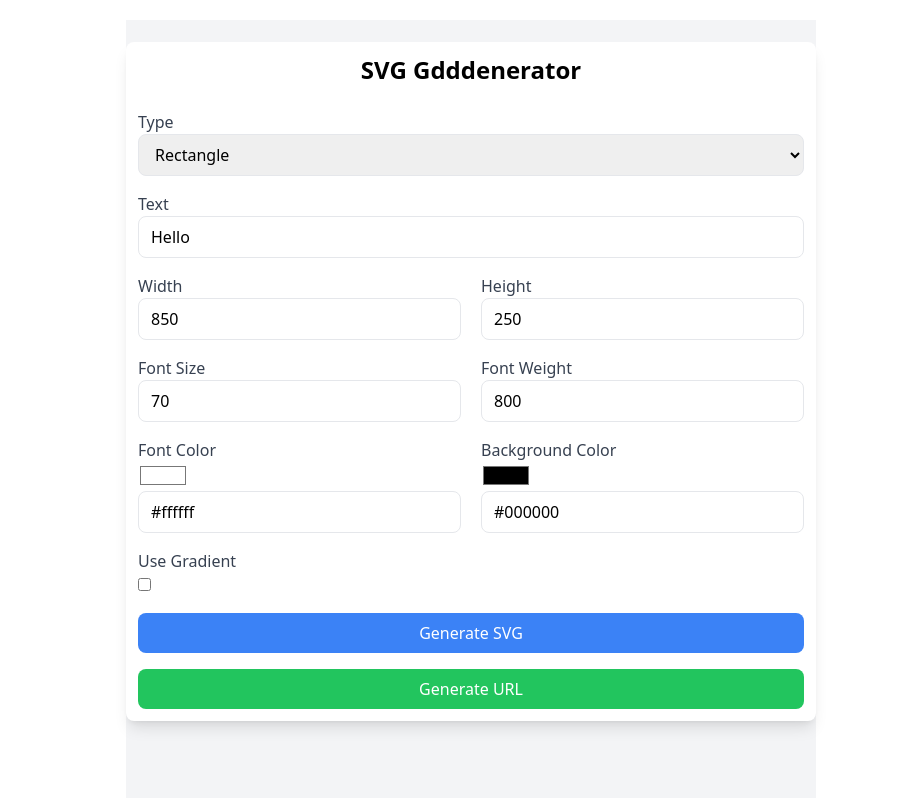
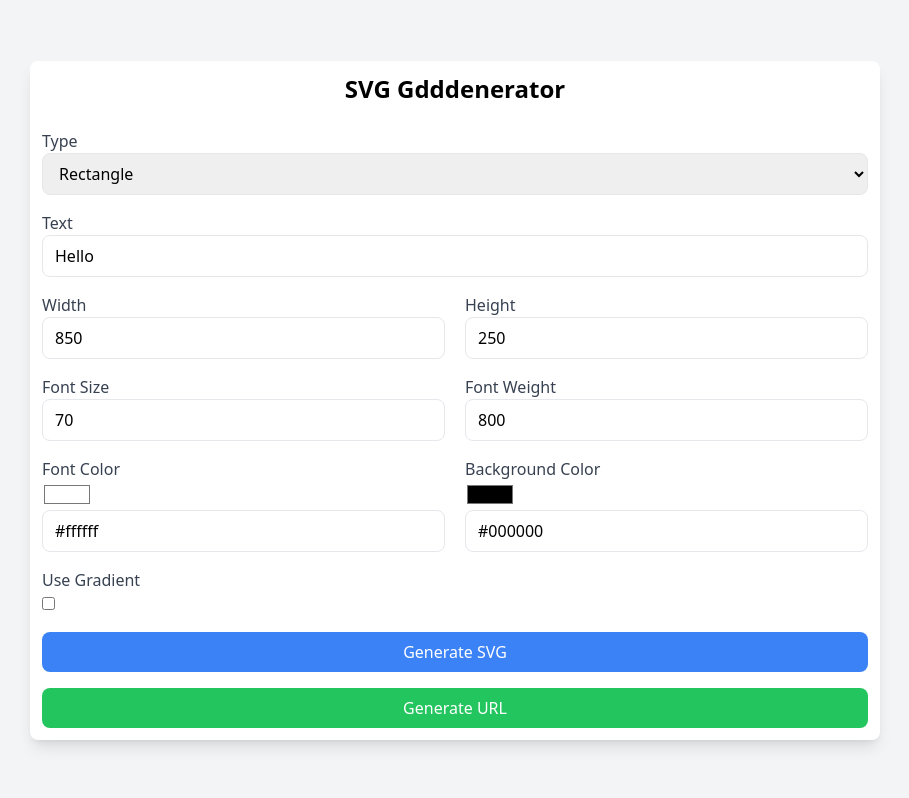
Before and after one commit to 27Lia/readme-decorate, a Next.js app: page / in a window 1280 px wide. Shown: the top 798 px of the page, without its empty margins (169-1078 px from the left). Built offline with nearby package versions, Linux system fonts and the light colour scheme.

Commit message:
style:기본css

```diff
--- a/app/page.tsx
+++ b/app/page.tsx
@@ -14,14 +14,13 @@ const Home: React.FC = () => {
       setShowWarning(true);
       const timer = setTimeout(() => {
         setShowWarning(false);
-      }, 2000);
+      }, 3000);
       return () => clearTimeout(timer);
     }
   }, []);
 
   return (
     <div>
-      <div className="relative flex flex-col items-center justify-center min-h-screen p-5">
       {isMobile && showWarning && (
         <div className="fixed top-0 left-1/2 transform -translate-x-1/2 w-full max-w-xs mt-5 p-3 bg-red-100 text-red-700 border border-red-400 rounded text-center z-50 transition-opacity duration-500">
           이 콘텐츠는 모바일 기기에서 제대로 작동하지 않을 수 있습니다. 최상의
@@ -30,7 +29,6 @@ const Home: React.FC = () => {
       )}
       <SvgRequest />
     </div>
-    </div>
   );
 };
 
```
Lines whose indentation alone changed are shown as unchanged.
